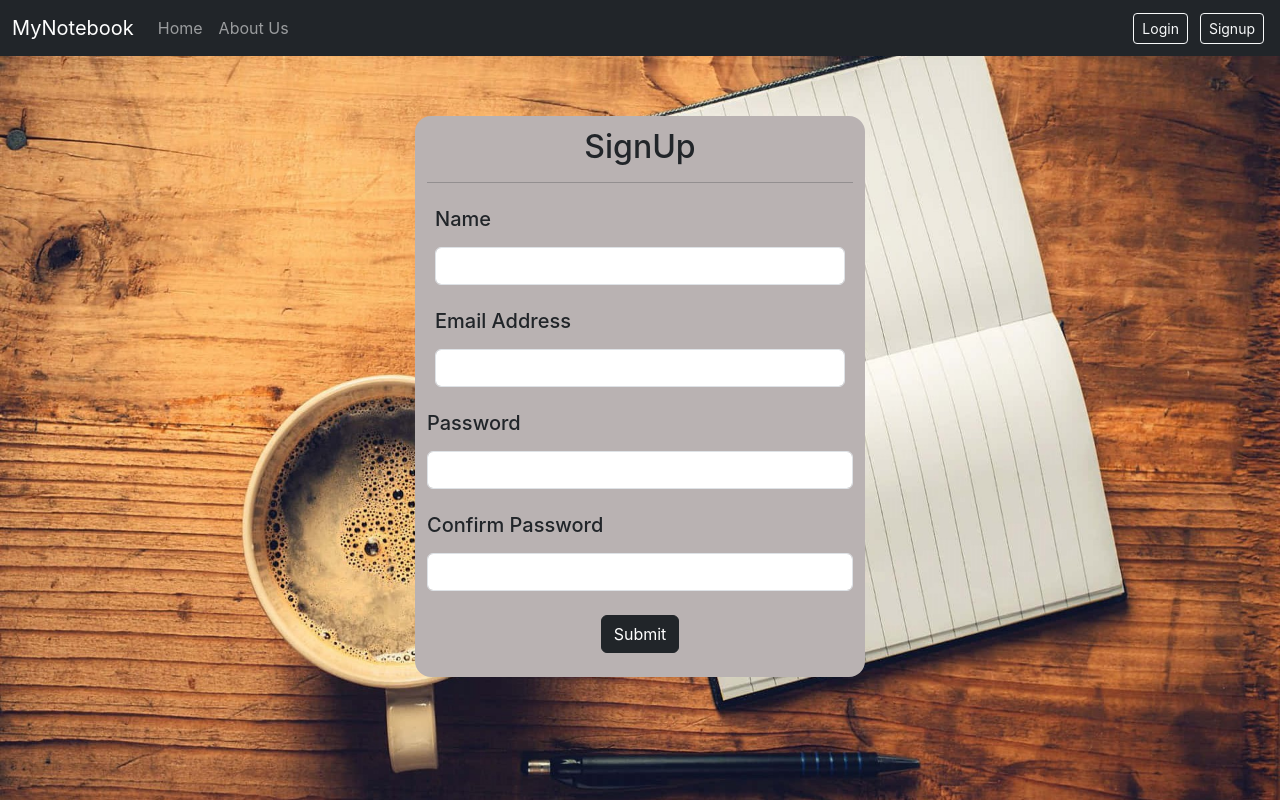
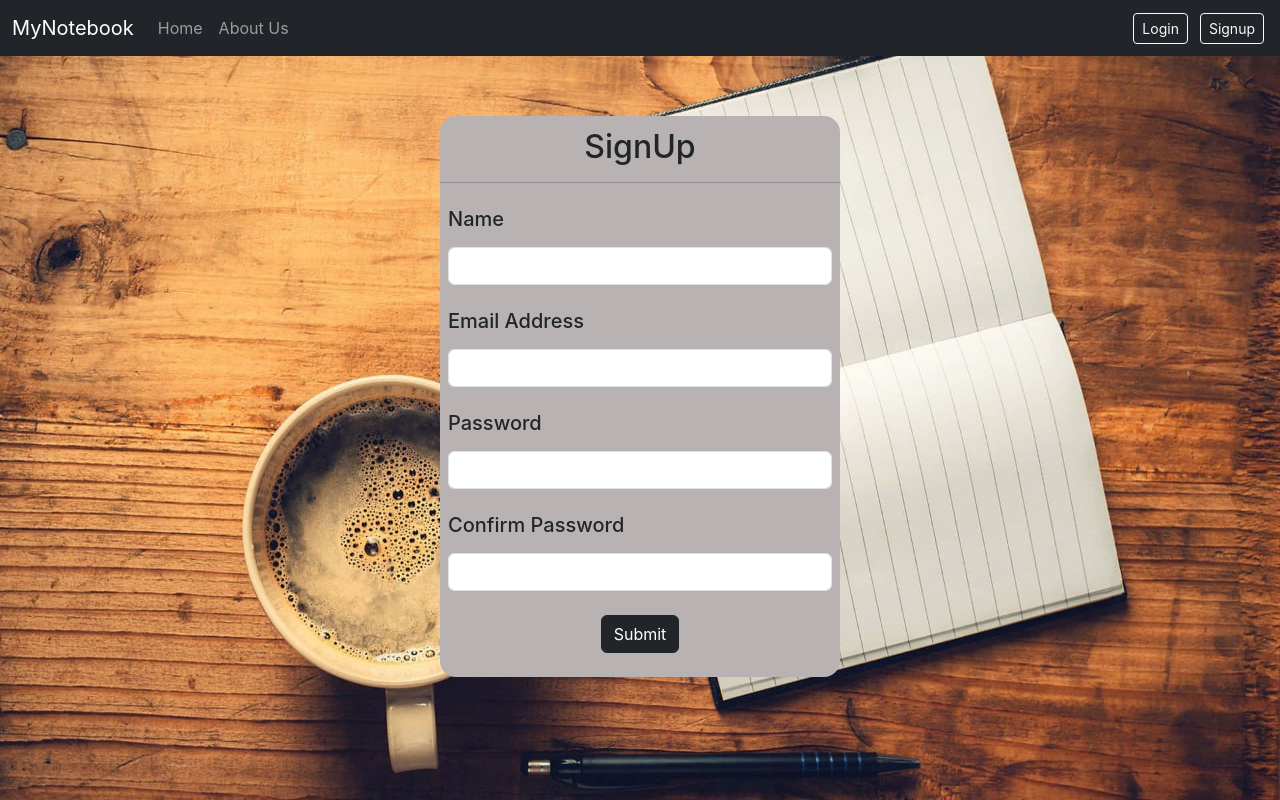
Before and after one commit to KenilGhelani/MyNotebook, a React (Create React App) app in the folder frontend/: page /signup in a window 1280 px wide. Built offline with nearby package versions, Linux system fonts and the light colour scheme; the HTML template or start-up script is replaced by a standard one.

Commit message:
Update signup and login

```diff
--- a/frontend/src/components/Login.js
+++ b/frontend/src/components/Login.js
@@ -39,13 +39,13 @@ const Login = (props) => {
   };
   return (
     <div
-      className="container pt-4 rounded-4"
+      className="m-auto pt-4 rounded-4"
       style={{ maxWidth: "380px", maxHeight: "auto", backgroundColor: "#b9b2b2" }}
     >
       <h2 className="mb-1 text-center">Login to Notebook</h2>
       <hr />
       <form onSubmit={handleSubmit}>
-        <div className="my-4">
+        <div className="my-4 mx-2">
           <label htmlFor="email" className="form-label">
             <h5>Email address</h5>
           </label>
@@ -59,7 +59,7 @@ const Login = (props) => {
             aria-describedby="emailHelp"
           />
         </div>
-        <div className="my-3">
+        <div className="my-3 mx-2">
           <label htmlFor="password" className="form-label">
             <h5>Password</h5>
           </label>
@@ -70,7 +70,7 @@ const Login = (props) => {
             name="password"
             value={credential.password}
             onChange={onChange}
-          />
+/>
         </div>
         <div className="text-center">
           <button type="submit" className="btn btn-dark my-3  m-auto">
--- a/frontend/src/components/Signup.js
+++ b/frontend/src/components/Signup.js
@@ -49,7 +49,7 @@ const Signup = (props) => {
   };
 
   return (
-    <div className="container pt-1 rounded-4" style={{maxWidth: "450px", maxHeight: "auto" , backgroundColor: "#b9b2b2"}}>
+    <div className="mx-auto pt-1 rounded-4" style={{maxWidth: "400px", maxHeight: "auto" , backgroundColor: "#b9b2b2"}}>
       <h2 className="my-2 text-center">SignUp</h2>
       <hr />
       <form onSubmit={handleSubmit}>
@@ -81,7 +81,7 @@ const Signup = (props) => {
             // value={user.email}
           />
         </div>
-        <div className="mb-3">
+        <div className="mb-3 mx-2">
           <label htmlFor="password" className="form-label">
           <h5>Password</h5>
           </label>
@@ -96,7 +96,7 @@ const Signup = (props) => {
             value={user.password}
           />
         </div>
-        <div className="mb-2">
+        <div className="mb-2 mx-2">
           <label htmlFor="cpassword" className="form-label">
           <h5>Confirm Password</h5>
           </label>
```
